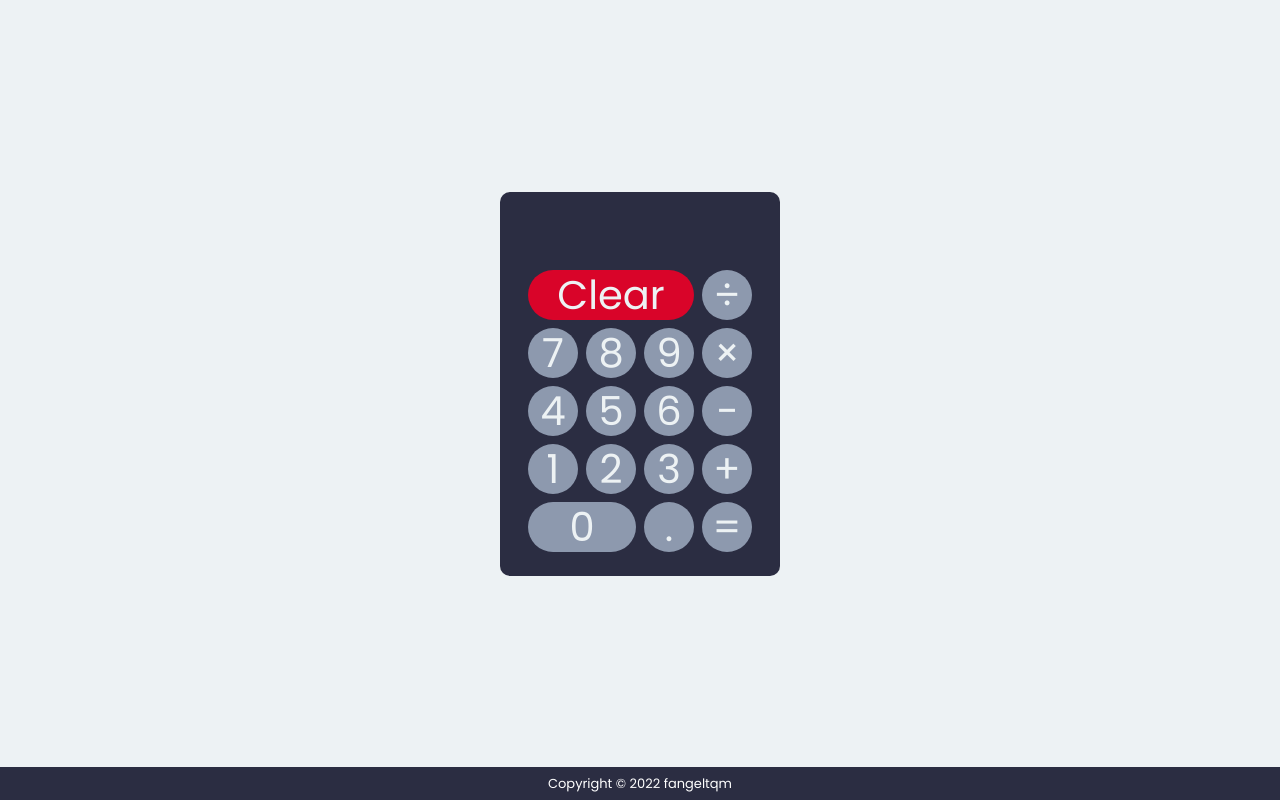
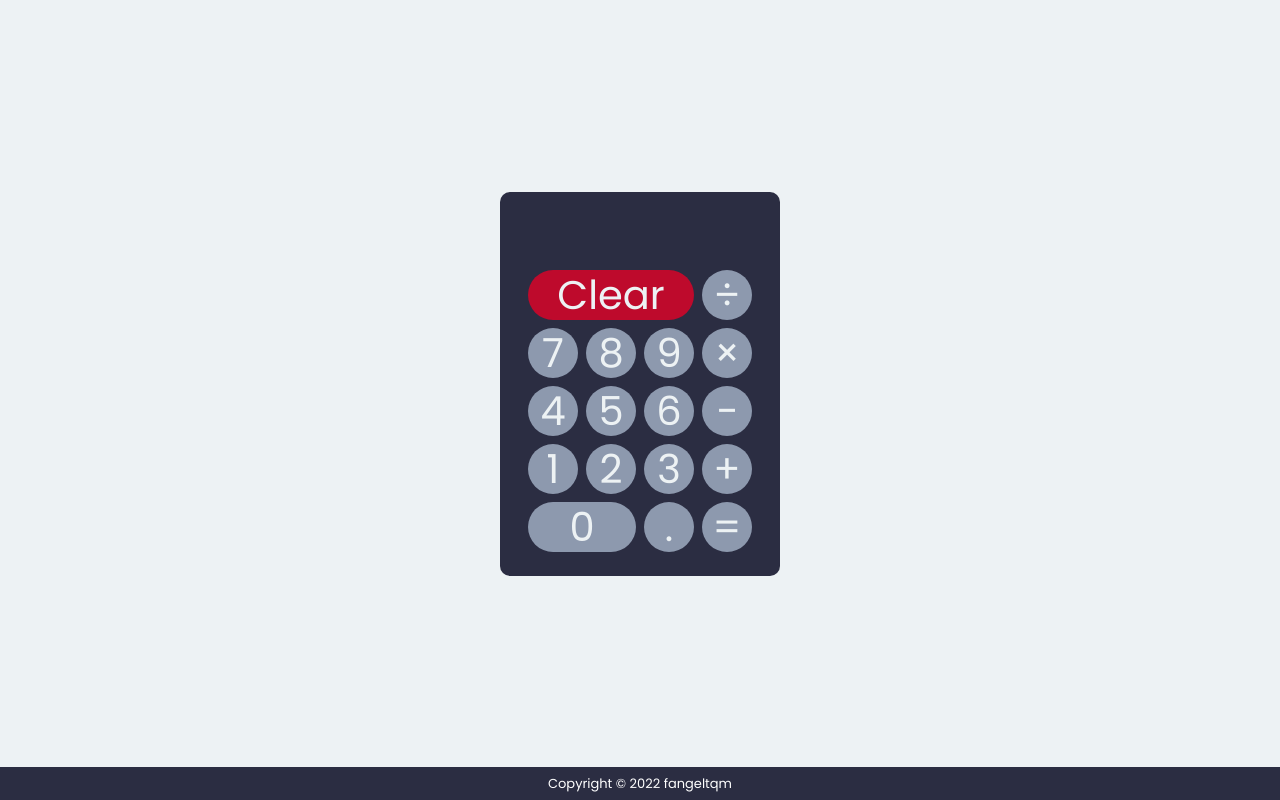
Before and after one commit to fangeltqm/calculator, a plain HTML site: page index.html in a window 1280 px wide. In both pictures the pointer is over the button "Clear". Drawn offline with Linux system fonts and the light colour scheme.

Commit message:
add hover styling for buttons

```diff
--- a/style.css
+++ b/style.css
@@ -32,7 +32,6 @@ body {
 
 }
 
-
 #display {
     width: 232px;
     height: 50px;
@@ -41,7 +40,6 @@ body {
     color: #edf2f4;
     font-size: 40px;
     text-align: end;
-
 
 }
 
@@ -53,7 +51,7 @@ body {
 }
 
 button {
-    background-color: #8d99ae;
+    background-color: rgb(141, 153, 174);
     border: none;
     color: #edf2f4;
     font-size: 40px;
@@ -67,6 +65,10 @@ button {
 
 }
 
+button:hover {
+    background-color: rgb(141, 153,174, 0.75);
+}
+
 .operator {
     background-color: ;
 }
@@ -74,7 +76,10 @@ button {
 
 #clear {
     width: 166px;
-    background-color: #d90429;
+    background-color: rgb(217, 4, 41);
+}
+#clear:hover {
+    background-color: rgb(217,4,41,0.85);
 }
 
 .egg {
```
Also changed, not shown: index.html (+0 -5 lines).
